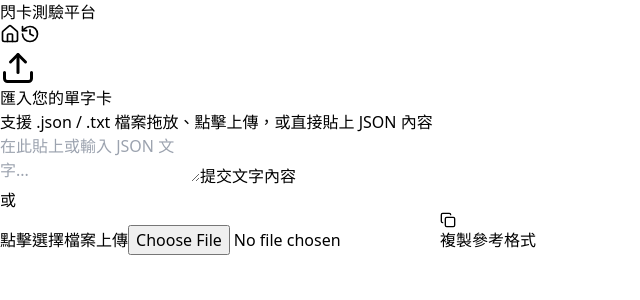
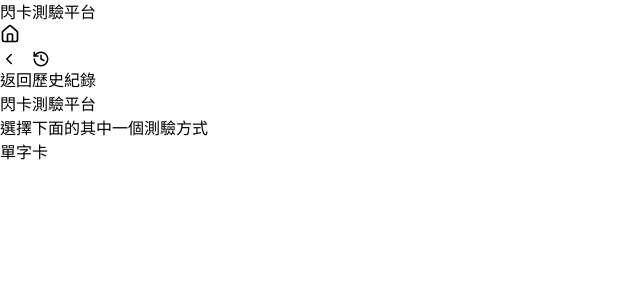
Before and after one commit to Pudding2024/WDCD, a React (Vite) app: page / in a window 1280 px wide. Shown: the top 300 px of the page, without its empty margins (0-640 px from the left). Built offline with nearby package versions, Linux system fonts and the light colour scheme.

Commit message:
add a new HOME TAB!

```diff
--- a/src/App.tsx
+++ b/src/App.tsx
@@ -28,6 +28,8 @@ interface TestRecord {
   rootCards?: Card[];
 }
 
+type View = 'landing' | 'import' | 'quiz' | 'result' | 'history';
+
 // --- DB/LocalStorage ---
 const DB_KEY_DECKS = 'flashcards_decks';
 const DB_KEY_HISTORY = 'flashcards_history';
@@ -44,13 +46,30 @@ const getTimestamp = () => {
   return `${d.getFullYear()}-${String(d.getMonth() + 1).padStart(2, '0')}-${String(d.getDate()).padStart(2, '0')} ${String(d.getHours()).padStart(2, '0')}:${String(d.getMinutes()).padStart(2, '0')}:${String(d.getSeconds()).padStart(2, '0')}`;
 };
 
+const SWIPE_EDGE_PX = 24;
+const SWIPE_THRESHOLD_PX = 80;
+const SWIPE_MAX_PX = 140;
+
+const viewTransitionVariants = {
+  enter: (direction: number) => ({ x: direction > 0 ? 40 : -40, opacity: 0 }),
+  center: { x: 0, opacity: 1 },
+  exit: (direction: number) => ({ x: direction > 0 ? -40 : 40, opacity: 0 })
+};
+
 // --- App Component ---
 export default function App() {
-  const [currentView, setCurrentView] = useState<'home' | 'quiz' | 'result' | 'history'>('home');
+  const [currentView, setCurrentView] = useState<View>('landing');
   const [activeDeck, setActiveDeck] = useState<Deck | null>(null);
   const [activeTestRecord, setActiveTestRecord] = useState<TestRecord | null>(null);
   const [quizState, setQuizState] = useState<{ currentIndex: number; answers: { [index: number]: boolean } }>({ currentIndex: 0, answers: {} });
   const [historyKey, setHistoryKey] = useState(0);
+  const [viewHistory, setViewHistory] = useState<View[]>([]);
+  const [navDirection, setNavDirection] = useState<1 | -1>(1);
+  const [swipeOffset, setSwipeOffset] = useState(0);
+  const [isSwiping, setIsSwiping] = useState(false);
+
+  const swipeStartRef = React.useRef({ x: 0, y: 0, active: false });
+  const swipeOffsetRef = React.useRef(0);
 
   const [toastMessage, setToastMessage] = useState<string | null>(null);
   const [promptConfig, setPromptConfig] = useState<{isOpen: boolean, title: string, onSubmit: (val: string) => void, submitText?: string, inputType?: 'text' | 'textarea', isDanger?: boolean, requireInput?: boolean} | null>(null);
@@ -64,7 +83,28 @@ export default function App() {
     setPromptConfig({ isOpen: true, title, onSubmit, ...options });
   };
 
-  // Home View
+  const navigateTo = (view: View, options?: { replace?: boolean; direction?: 1 | -1 }) => {
+    setCurrentView((prev) => {
+      if (prev === view) return prev;
+      if (!options?.replace) setViewHistory((history) => [...history, prev]);
+      setNavDirection(options?.direction ?? 1);
+      return view;
+    });
+  };
+
+  const goBack = () => {
+    setViewHistory((history) => {
+      if (history.length === 0) return history;
+      const previous = history[history.length - 1];
+      setNavDirection(-1);
+      setCurrentView(previous);
+      return history.slice(0, -1);
+    });
+  };
+
+  const canGoBack = viewHistory.length > 0;
+
+  // Import View
   const processImportData = (jsonString: string) => {
     try {
       const json = JSON.parse(jsonString);
@@ -74,7 +114,7 @@ export default function App() {
         decks.push(json);
         saveDecks(decks);
         showAlert('匯入成功！');
-        setCurrentView('history');
+        navigateTo('history');
       } else {
         showAlert('JSON 格式錯誤，必須包含 title 與 cards 陣列。');
       }
@@ -114,7 +154,7 @@ export default function App() {
   const startQuiz = (deck: Deck) => {
     setActiveDeck(deck);
     setQuizState({ currentIndex: 0, answers: {} });
-    setCurrentView('quiz');
+    navigateTo('quiz');
   };
 
   const finishQuiz = (finalAnswers: { [index: number]: boolean }) => {
@@ -132,7 +172,7 @@ export default function App() {
     history.push(record);
     saveHistory(history);
     setActiveTestRecord(record);
-    setCurrentView('result');
+    navigateTo('result');
   };
 
   const handleGlobalBackup = () => {
@@ -150,7 +190,7 @@ export default function App() {
           saveHistory(data.history);
           showAlert('還原成功！');
           setHistoryKey((prev: number) => prev + 1);
-          setCurrentView('history'); // refresh
+          navigateTo('history'); // refresh
         } else showAlert('格式不正確！');
       } catch {
         showAlert('解析錯誤！');
@@ -182,19 +222,95 @@ export default function App() {
     }, { submitText: '確認刪除匯入的排組', inputType: 'text', isDanger: true });
   };
 
+  const handleTouchStart = (e: React.TouchEvent) => {
+    if (!canGoBack) return;
+    const touch = e.touches[0];
+    if (touch.clientX > SWIPE_EDGE_PX) return;
+    swipeStartRef.current = { x: touch.clientX, y: touch.clientY, active: true };
+    swipeOffsetRef.current = 0;
+    setSwipeOffset(0);
+  };
+
+  const handleTouchMove = (e: React.TouchEvent) => {
+    if (!swipeStartRef.current.active) return;
+    const touch = e.touches[0];
+    const deltaX = touch.clientX - swipeStartRef.current.x;
+    const deltaY = touch.clientY - swipeStartRef.current.y;
+    if (deltaX < 0) return;
+    if (Math.abs(deltaX) < Math.abs(deltaY)) return;
+    e.preventDefault();
+    const nextOffset = Math.min(deltaX, SWIPE_MAX_PX);
+    if (!isSwiping) setIsSwiping(true);
+    swipeOffsetRef.current = nextOffset;
+    setSwipeOffset(nextOffset);
+  };
+
+  const handleTouchEnd = () => {
+    if (!swipeStartRef.current.active) return;
+    const offset = swipeOffsetRef.current;
+    swipeStartRef.current.active = false;
+    swipeOffsetRef.current = 0;
+    setIsSwiping(false);
+    setSwipeOffset(0);
+    if (offset > SWIPE_THRESHOLD_PX) goBack();
+  };
+
   return (
     <div className="max-w-md mx-auto h-full flex flex-col bg-white shadow-xl relative overflow-hidden">
       {/* Navbar */}
       <div className="flex items-center justify-between p-4 border-b bg-white z-10 shadow-sm sticky top-0">
         <h1 className="font-bold text-xl text-blue-600 truncate">閃卡測驗平台</h1>
         <div className="flex gap-2 text-gray-600">
-          <button onClick={() => setCurrentView('home')} className="p-2 hover:bg-gray-100 rounded-full"><HomeIcon size={20}/></button>
-          <button onClick={() => setCurrentView('history')} className="p-2 hover:bg-gray-100 rounded-full"><HistoryIcon size={20}/></button>
+          <button onClick={() => navigateTo('landing')} className="p-2 hover:bg-gray-100 rounded-full"><HomeIcon size={20}/></button>
         </div>
       </div>
 
-      <div className="flex-1 overflow-y-auto p-4 relative bg-gray-50">
-        {currentView === 'home' && <HomeView onImport={handleImport} onCopyExample={copyExample} onProcessData={processImportData} onHandleFile={handleImportFile} onShowAlert={showAlert} />}
+      <div className="flex items-center justify-between px-4 py-2 bg-white border-b">
+        <button
+          onClick={goBack}
+          disabled={!canGoBack}
+          className="flex items-center gap-1 text-sm font-medium text-gray-600 px-2 py-1 rounded-lg hover:bg-gray-100 disabled:opacity-40 disabled:pointer-events-none"
+        >
+          <ChevronLeft size={18} /> 返回
+        </button>
+        {currentView !== 'history' && (
+          <button
+            onClick={() => navigateTo('history')}
+            className="flex items-center gap-1 text-sm font-medium text-gray-600 px-2 py-1 rounded-lg hover:bg-gray-100"
+          >
+            <HistoryIcon size={18} /> 歷史紀錄
+          </button>
+        )}
+      </div>
+
+      <div
+        className="flex-1 overflow-y-auto p-4 relative bg-gray-50"
+        style={{ touchAction: 'pan-y' }}
+        onTouchStart={handleTouchStart}
+        onTouchMove={handleTouchMove}
+        onTouchEnd={handleTouchEnd}
+        onTouchCancel={handleTouchEnd}
+      >
+        <div
+          className="h-full"
+          style={{
+            transform: `translateX(${swipeOffset}px)`,
+            transition: isSwiping ? 'none' : 'transform 200ms ease'
+          }}
+        >
+          <AnimatePresence mode="wait" custom={navDirection}>
+            <motion.div
+              key={currentView}
+              custom={navDirection}
+              variants={viewTransitionVariants}
+              initial="enter"
+              animate="center"
+              exit="exit"
+              transition={{ type: 'spring', stiffness: 260, damping: 30 }}
+              className="h-full"
+            >
+              {currentView === 'landing' && <LandingView onSelectWordCards={() => navigateTo('import')} />}
+              {currentView === 'import' && <ImportView onImport={handleImport} onCopyExample={copyExample} onProcessData={processImportData} onHandleFile={handleImportFile} onShowAlert={showAlert} />}
               {currentView === 'quiz' && activeDeck && <QuizView deck={activeDeck} state={quizState} setState={setQuizState} onFinish={finishQuiz} />}
               {currentView === 'result' && activeTestRecord && <ResultView record={activeTestRecord} onRetest={(cards, title, isRoot) => {
                 if (isRoot) {
@@ -203,7 +319,10 @@ export default function App() {
                   startQuiz({ title, cards, rootTitle: activeTestRecord.rootTitle || activeTestRecord.sourceDeckTitle, rootCards: activeTestRecord.rootCards || activeTestRecord.originalCards });
                 }
               }} onShowAlert={showAlert} />}
-        {currentView === 'history' && <HistoryView key={historyKey} onStartQuiz={startQuiz} onGlobalBackup={handleGlobalBackup} onGlobalRestore={handleGlobalRestore} onClearHistory={handleClearHistory} onClearDecks={handleClearDecks} onShowAlert={showAlert} onShowPrompt={showPrompt} onViewRecord={(record: any) => { setActiveTestRecord(record); setCurrentView('result'); }} />}
+              {currentView === 'history' && <HistoryView key={historyKey} onStartQuiz={startQuiz} onGlobalBackup={handleGlobalBackup} onGlobalRestore={handleGlobalRestore} onClearHistory={handleClearHistory} onClearDecks={handleClearDecks} onShowAlert={showAlert} onShowPrompt={showPrompt} onViewRecord={(record: any) => { setActiveTestRecord(record); navigateTo('result'); }} />}
+            </motion.div>
+          </AnimatePresence>
+        </div>
       </div>
 
       {/* Custom Toast */}
@@ -279,7 +398,65 @@ export default function App() {
 
 // --- Views ---
 
-function HomeView({
+function CardStackIcon({
+  size = 'md',
+  className = '',
+  frontClassName = 'bg-white border-slate-200',
+  backClassName = 'bg-slate-50 border-slate-200'
+}: {
+  size?: 'lg' | 'md' | 'sm';
+  className?: string;
+  frontClassName?: string;
+  backClassName?: string;
+}) {
+  const sizes = {
+    lg: { wrapper: 'w-16 h-20', card: 'w-12 h-16', offset: 'translate-x-3 translate-y-2' },
+    md: { wrapper: 'w-12 h-16', card: 'w-10 h-14', offset: 'translate-x-2 translate-y-2' },
+    sm: { wrapper: 'w-9 h-12', card: 'w-7 h-10', offset: 'translate-x-1 translate-y-1' }
+  };
+  const sizeClasses = sizes[size];
+
+  return (
+    <div className={`relative ${sizeClasses.wrapper} ${className}`}>
+      <div
+        className={`absolute ${sizeClasses.card} ${sizeClasses.offset} rounded-lg border shadow-sm ${backClassName}`}
+      />
+      <div
+        className={`relative ${sizeClasses.card} rounded-lg border shadow ${frontClassName}`}
+      />
+    </div>
+  );
+}
+
+function LandingView({ onSelectWordCards }: { onSelectWordCards: () => void }) {
+  return (
+    <div className="flex flex-col items-center justify-center h-full gap-4 px-4 text-center">
+      <div className="bg-blue-100 p-4 rounded-full text-blue-600 mb-2">
+        <CardStackIcon size="lg" />
+      </div>
+      <div>
+        <h2 className="text-2xl font-bold mb-1">閃卡測驗平台</h2>
+        <p className="text-gray-500 text-sm">選擇下面的其中一個測驗方式</p>
+      </div>
+
+      <button
+        onClick={onSelectWordCards}
+        className="mt-2 w-full max-w-sm bg-orange-100 text-orange-800 rounded-full px-4 py-3 flex items-center gap-3 shadow-sm hover:bg-orange-200 transition"
+      >
+        <div className="w-11 h-11 rounded-full bg-orange-200 flex items-center justify-center">
+          <CardStackIcon
+            size="sm"
+            frontClassName="bg-white border-orange-200"
+            backClassName="bg-orange-50 border-orange-200"
+          />
+        </div>
+        <span className="font-bold">單字卡</span>
+      </button>
+    </div>
+  );
+}
+
+function ImportView({
   onImport,
   onCopyExample,
   onProcessData,
```
Lines whose indentation alone changed are shown as unchanged.
